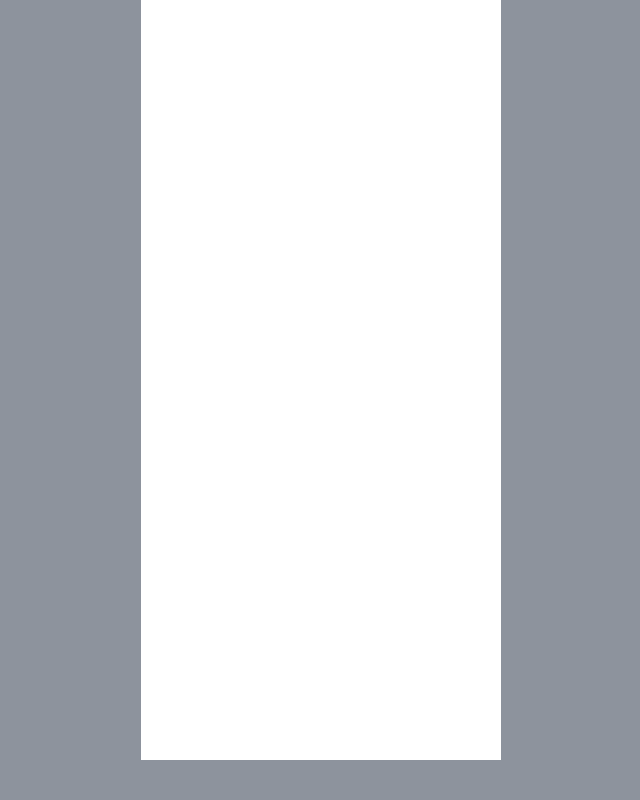
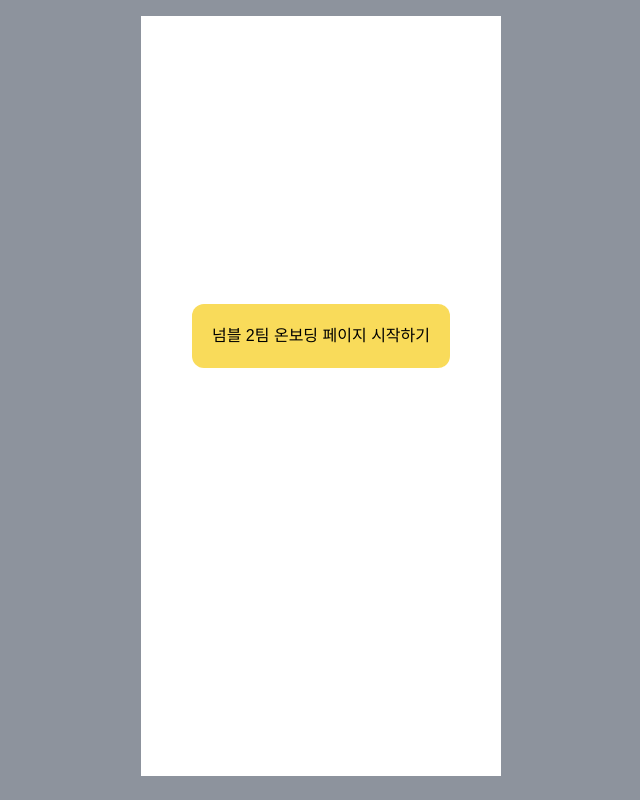
Before and after one commit to yooseong11/numble_senior, a React (Create React App) app: page / in a window 1280 px wide. Shown: the whole page, without its empty margins (319-959 px from the left). Built offline with nearby package versions, Linux system fonts and the light colour scheme; a web font is replaced by a local one.

Commit message:
feat: 로딩시 spinner가 나타나도록

```diff
--- a/src/App.tsx
+++ b/src/App.tsx
@@ -1,11 +1,29 @@
-import { Outlet } from 'react-router-dom'
+import { Outlet, useLocation, useNavigate } from 'react-router-dom'
+import Spinner from './components/Spinner'
+import { Suspense } from 'react'
+function App() {
+  const location = useLocation()
+  const isIndex = location.pathname === '/'
+  const navigate = useNavigate()
 
-function App() {
+  const goNextPage = () => {
+    navigate('/splash')
+  }
+
   return (
     <div className='App bg-gray-400 h-screen'>
       <div className='flex justify-center items-center'>
-        <div id='screen' className=' bg-white h-[760px] w-[22.5rem]'>
-          <Outlet />
+        <div id='screen' className=' bg-white h-[760px] w-[22.5rem] mt-4 relative'>
+          <Suspense fallback={<Spinner />}>
+            <Outlet />
+          </Suspense>
+          {isIndex ? (
+            <div className='pt-72 text-center font-NotoSans'>
+              <button className='p-5 bg-yellow-300 rounded-xl' onClick={goNextPage}>
+                넘블 2팀 온보딩 페이지 시작하기
+              </button>
+            </div>
+          ) : null}
         </div>
       </div>
     </div>
--- /dev/null
+++ b/src/components/Spinner.tsx
@@ -0,0 +1,32 @@
+const Spinner = () => {
+  return (
+    <button
+      type='button'
+      className='inline-flex items-center px-4 py-2 font-semibold leading-6 text-sm  rounded-md text-white  hover:bg-indigo-400 transition ease-in-out duration-150 cursor-not-allowed absolute top-1/2 right-1/2 translate-x-1/2 translate-y-1/2'
+      disabled
+    >
+      <svg
+        className='animate-spin -ml-1 mr-3 h-5 w-5 text-blue-300'
+        xmlns='http://www.w3.org/2000/svg'
+        fill='none'
+        viewBox='0 0 24 24'
+      >
+        <circle
+          className='opacity-25'
+          cx='12'
+          cy='12'
+          r='10'
+          stroke='currentColor'
+          strokeWidth='4'
+        ></circle>
+        <path
+          className='opacity-75'
+          fill='currentColor'
+          d='M4 12a8 8 0 018-8V0C5.373 0 0 5.373 0 12h4zm2 5.291A7.962 7.962 0 014 12H0c0 3.042 1.135 5.824 3 7.938l3-2.647z'
+        ></path>
+      </svg>
+    </button>
+  )
+}
+
+export default Spinner
```
